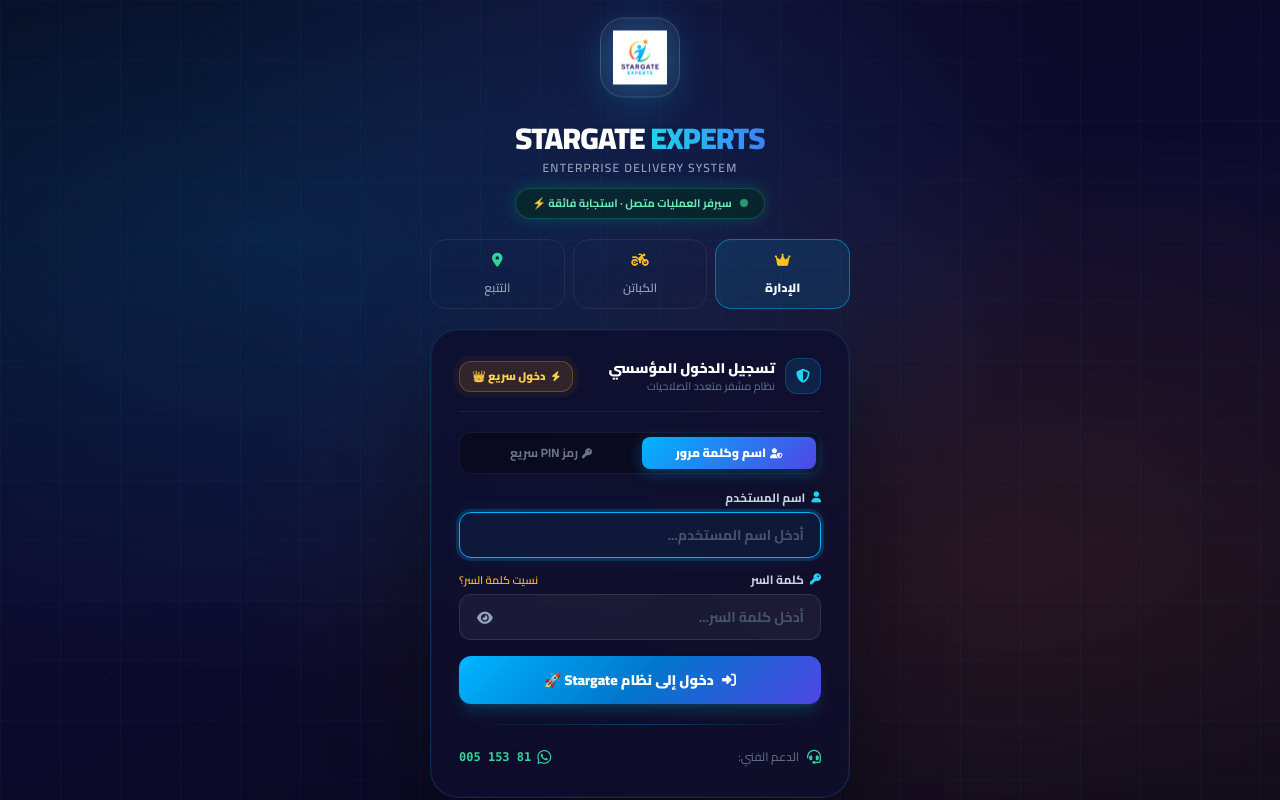
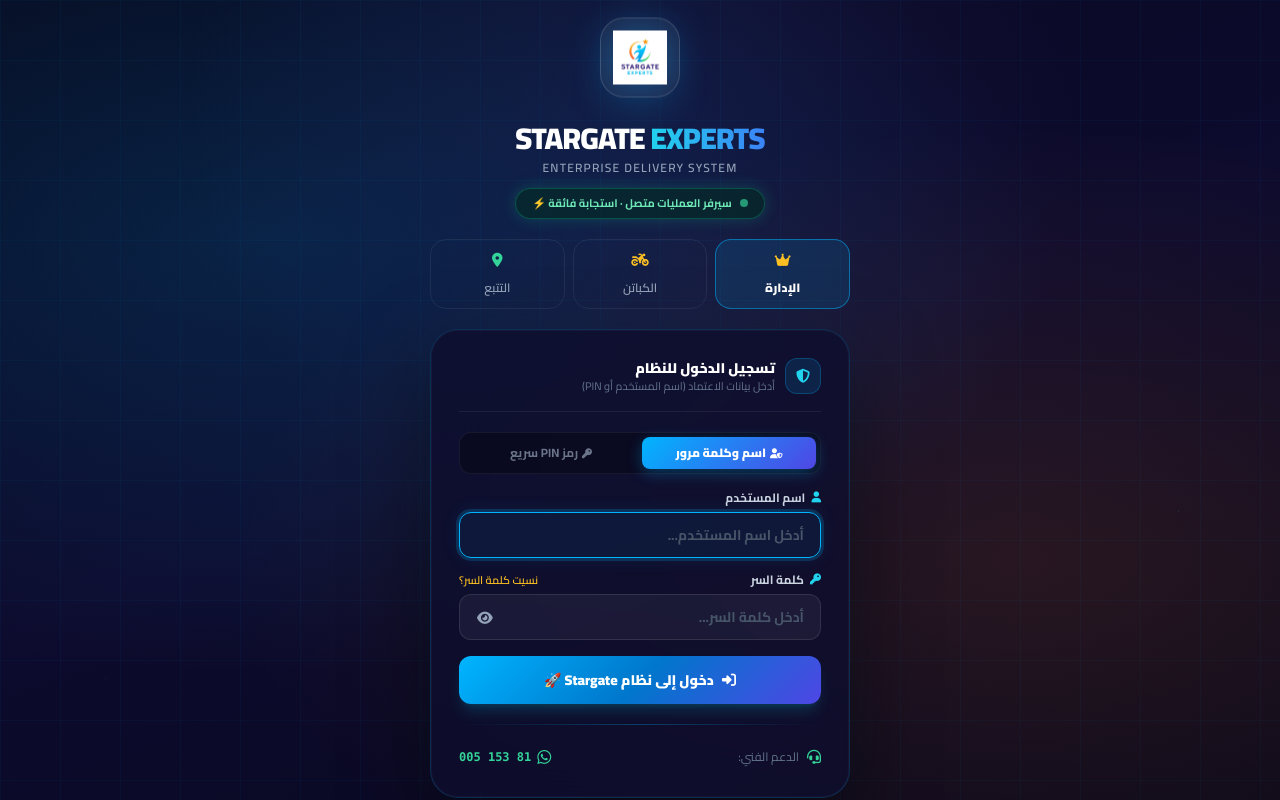
Before and after one commit to mouhamadherzherz/stargate-delivery-, a Python web app: template templates/login.html in a window 1280 px wide. Run offline with Jinja, Linux system fonts and the light colour scheme; the template is opened without the code that fills it, so the values that code supplies are empty.

Commit message:
chore: release v3.9.10 — Strict Authentication & Smart Operations
- Remove institutional login & auto-login quickfill button
- Enforce credential check for username/password or PIN
- Smart store autocomplete & fast store chips
- Courier complete financial details
- Bump version to 3.9.10

```diff
--- a/templates/login.html
+++ b/templates/login.html
@@ -263,17 +263,10 @@
                         <i class="fa-solid fa-shield-halved text-cyan-400 text-sm"></i>
                     </div>
                     <div>
-                        <h2 class="text-sm font-black text-white">تسجيل الدخول المؤسسي</h2>
-                        <p class="text-[11px] text-slate-500">نظام مشفر متعدد الصلاحيات</p>
+                        <h2 class="text-sm font-black text-white">تسجيل الدخول للنظام</h2>
+                        <p class="text-[11px] text-slate-500">أدخل بيانات الاعتماد (اسم المستخدم أو PIN)</p>
                     </div>
                 </div>
-                <!-- Quick Fill Badge -->
-                <button type="button" onclick="quickFillAdmin()" id="quickFillBtn"
-                    class="quick-fill-badge inline-flex items-center gap-1.5 px-3 py-1.5 rounded-xl text-[11px] font-black cursor-pointer transition hover:scale-105"
-                    style="background:rgba(245,158,11,0.15);border:1px solid rgba(245,158,11,0.3);color:#FCD34D;">
-                    <i class="fa-solid fa-bolt text-[10px]"></i>
-                    دخول سريع 👑
-                </button>
             </div>
 
             <form method="POST" action="{{ url_for('login_page') }}" class="space-y-4" id="loginForm">
@@ -446,25 +439,6 @@
             }
         }
 
-        function quickFillAdmin() {
-            beep(880, 0.1);
-            const btn = document.getElementById('quickFillBtn');
-            btn.style.background = 'rgba(245,158,11,0.3)';
-            btn.innerHTML = '<i class="fa-solid fa-spinner fa-spin text-[10px]"></i> جاري الدخول...';
-
-            switchMode('userpass');
-            setTimeout(() => {
-                const u = document.getElementById('username');
-                const p = document.getElementById('password');
-                if(u) { u.value = 'admin'; u.dispatchEvent(new Event('input')); }
-                if(p) { p.value = 'admin'; p.dispatchEvent(new Event('input')); }
-                setTimeout(() => {
-                    beep(660, 0.08);
-                    document.getElementById('loginForm').submit();
-                }, 350);
-            }, 200);
-        }
-
         // Enter navigation
         document.getElementById('username').addEventListener('keydown', e => {
             if(e.key === 'Enter') { e.preventDefault(); document.getElementById('password').focus(); }
--- a/version.json
+++ b/version.json
@@ -1,9 +1,9 @@
 {
-    "version": "3.9.9",
+    "version": "3.9.10",
     "release_date": "2026-09-20",
     "is_critical": true,
     "min_version": "2.0.0",
-    "download_url": "https://github.com/mouhamadherzherz/stargate-delivery-/releases/download/v3.9.9/Stargate_Update.zip",
-    "changelog": "• تطوير محرك اختيار وبحث المتاجر السريع والذكي (Smart Store Autocomplete) مع أزرار سريعة لأكثر المتاجر طلباً واختيار بضغطة زر واحدة\n• كشف وتفصيل حساب السائقين المالي الشامل (الكاش المقبوض معه بالشارع، عمولة السائق، الصافي المطلوب توريده للمكتب، وحالة الشحنات)\n• تمكين الموظفين والكول سنتر من إسناد وتعيين السائقين أو إرجاع الطلبات للمكتب فوراً دون قيود صلاحيات\n• تمكين الموظف من فتح شاشة تسكير وتوريد اليومية للصناديق بسلاسة\n• ربط متكامل لحركات الكاش وتوريد العهد النقدية",
+    "download_url": "https://github.com/mouhamadherzherz/stargate-delivery-/releases/download/v3.9.10/Stargate_Update.zip",
+    "changelog": "• إلغاء الدخول التلقائي السريع وإلغاء مسمى الدخول المؤسسي، وفرض التحقق الإلزامي من اسم المستخدم وكلمة السر أو رمز PIN لجميع المستخدمين\n• تطوير محرك اختيار وبحث المتاجر السريع والذكي (Smart Store Autocomplete) مع أزرار سريعة لأكثر المتاجر طلباً\n• كشف وتفصيل حساب السائقين المالي الشامل (الكاش المقبوض معه بالشارع، عمولة السائق، الصافي المطلوب للمكتب)\n• تمكين الموظفين من تعيين وإسناد السائقين وإعادة الطلب للمكتب وتسكير اليومية",
     "published_by": "Stargate Master Enterprise"
 }
```
